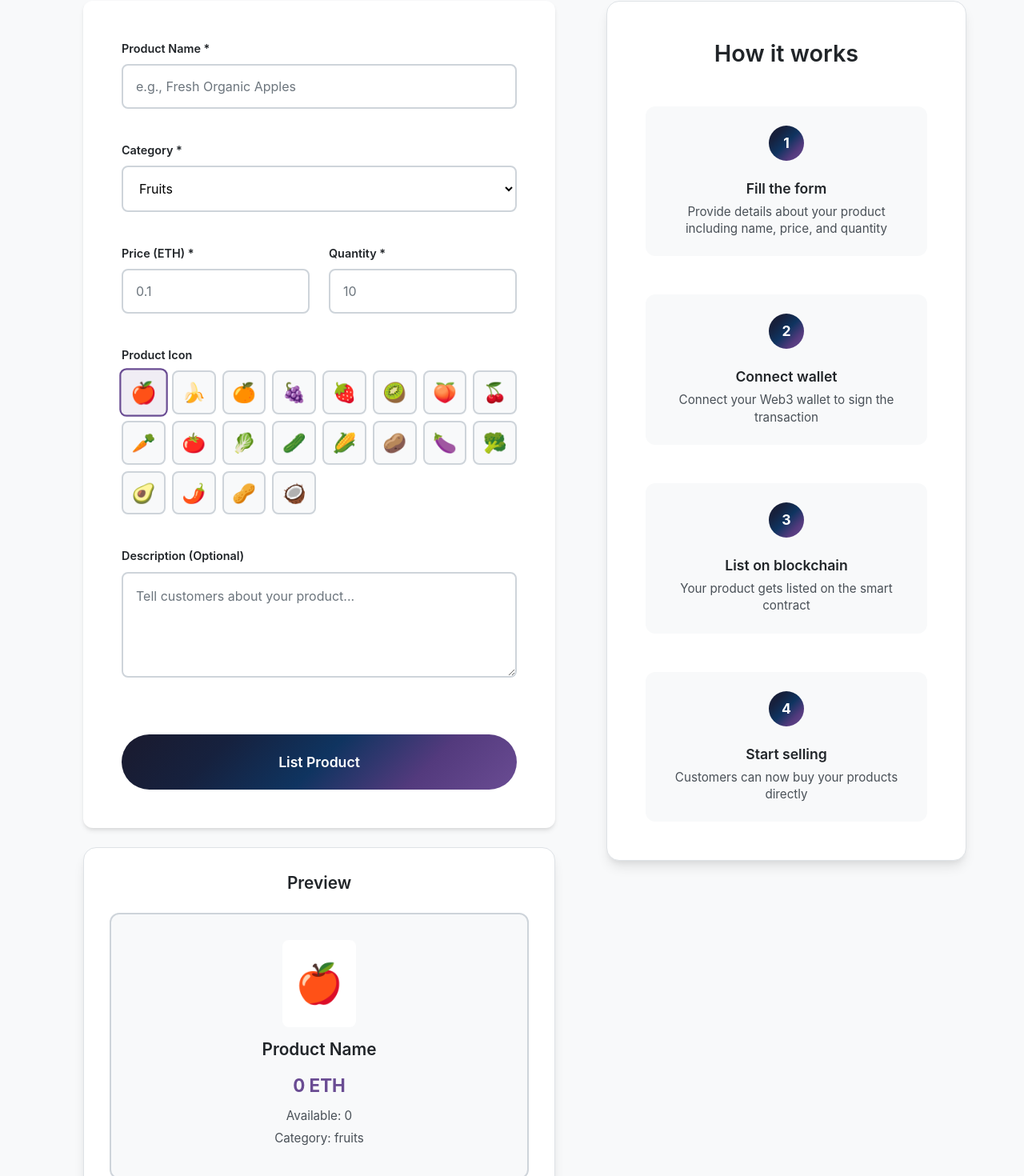
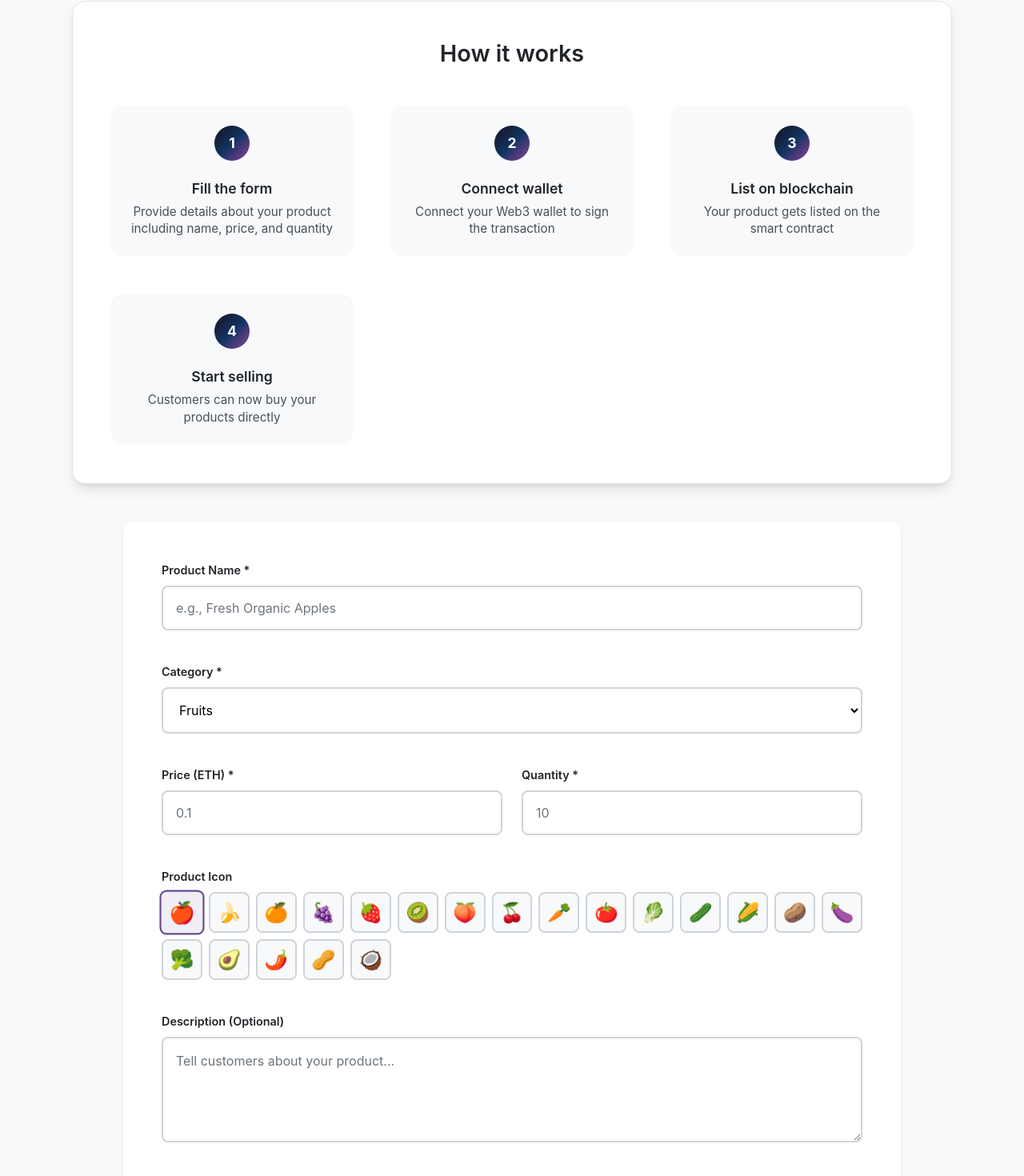
Before and after one commit to subhajitlucky/DeMarket, a React (Vite) app in the folder client/: page /sell in a window 1280 px wide. Shown: the part 268-1738 px from the top of the page at 80% size. Built offline with nearby package versions, Linux system fonts and the light colour scheme.

Commit message:
fixing sell

```diff
--- a/client/src/pages/SellPage.jsx
+++ b/client/src/pages/SellPage.jsx
@@ -69,6 +69,40 @@ const SellPage = () => {
             <p>Sell your fresh produce directly to customers on the blockchain</p>
           </div>
         </header>
+
+        <div className="sell-info">
+          <h3>How it works</h3>
+          <div className="info-steps">
+            <div className="step">
+              <div className="step-number">1</div>
+              <div className="step-content">
+                <h4>Fill the form</h4>
+                <p>Provide details about your product including name, price, and quantity</p>
+              </div>
+            </div>
+            <div className="step">
+              <div className="step-number">2</div>
+              <div className="step-content">
+                <h4>Connect wallet</h4>
+                <p>Connect your Web3 wallet to sign the transaction</p>
+              </div>
+            </div>
+            <div className="step">
+              <div className="step-number">3</div>
+              <div className="step-content">
+                <h4>List on blockchain</h4>
+                <p>Your product gets listed on the smart contract</p>
+              </div>
+            </div>
+            <div className="step">
+              <div className="step-number">4</div>
+              <div className="step-content">
+                <h4>Start selling</h4>
+                <p>Customers can now buy your products directly</p>
+              </div>
+            </div>
+          </div>
+        </div>
 
         <div className="sell-content">
           <div className="container">
@@ -195,41 +229,7 @@ const SellPage = () => {
               </div>
             </div>
           </div>
-        </div>
-
-        <div className="sell-info">
-          <h3>How it works</h3>
-          <div className="info-steps">
-            <div className="step">
-              <div className="step-number">1</div>
-              <div className="step-content">
-                <h4>Fill the form</h4>
-                <p>Provide details about your product including name, price, and quantity</p>
-              </div>
-            </div>
-            <div className="step">
-              <div className="step-number">2</div>
-              <div className="step-content">
-                <h4>Connect wallet</h4>
-                <p>Connect your Web3 wallet to sign the transaction</p>
-              </div>
-            </div>
-            <div className="step">
-              <div className="step-number">3</div>
-              <div className="step-content">
-                <h4>List on blockchain</h4>
-                <p>Your product gets listed on the smart contract</p>
-              </div>
-            </div>
-            <div className="step">
-              <div className="step-number">4</div>
-              <div className="step-content">
-                <h4>Start selling</h4>
-                <p>Customers can now buy your products directly</p>
-              </div>
-            </div>
-            </div>
-          </div>
+                  </div>
         </div>
       </div>
     </div>
--- a/client/src/styles/SellPage.css
+++ b/client/src/styles/SellPage.css
@@ -74,7 +74,7 @@
   box-shadow: var(--shadow-md);
   width: calc(100% - var(--spacing-md) * 2);
   box-sizing: border-box;
-  margin: 0 var(--spacing-md);
+  margin: 0 var(--spacing-md) var(--spacing-xl);
 }
 
 /* Form Styles */
@@ -351,7 +351,7 @@
   }
 
   .sell-info {
-    margin: 0 var(--spacing-lg);
+    margin: 0 var(--spacing-lg) var(--spacing-xl);
     width: calc(100% - var(--spacing-lg) * 2);
   }
 
@@ -413,7 +413,7 @@
   }
 
   .sell-info {
-    margin: 0 var(--spacing-xl);
+    margin: 0 var(--spacing-xl) var(--spacing-xl);
     width: calc(100% - var(--spacing-xl) * 2);
   }
 
@@ -444,33 +444,34 @@
 
 /* Large Tablet / Small Desktop (1024px+) */
 @media (min-width: 1024px) {
+  .sell-info {
+    max-width: 1000px;
+    margin: 0 auto var(--spacing-2xl);
+    padding: var(--spacing-xl);
+    width: auto;
+  }
+
   .sell-content {
-    display: grid;
-    grid-template-columns: 1fr 400px;
-    gap: var(--spacing-xl);
-    align-items: start;
-    max-width: 1200px;
+    display: flex;
+    flex-direction: column;
+    gap: var(--spacing-2xl);
+    max-width: 1000px;
     margin: 0 auto var(--spacing-xl);
     padding: 0 var(--spacing-xl);
   }
 
-  .sell-preview {
-    position: sticky;
-    top: calc(80px + var(--spacing-xl));
-    margin-bottom: 0;
+  .sell-form-container {
+    width: 100%;
+    max-width: 100%;
+    margin: 0 auto var(--spacing-xl);
   }
 
-  .sell-info {
-    max-width: 1200px;
-    margin: 0 auto;
-    padding: 0 var(--spacing-xl);
+  .sell-preview {
     width: 100%;
-  }
-
-  .sell-info .sell-info {
-    margin: 0;
-    padding: var(--spacing-xl);
-    width: 100%;
+    max-width: 600px;
+    margin: 0 auto var(--spacing-xl);
+    position: static;
+    top: auto;
   }
 
   .info-steps {
@@ -485,17 +486,26 @@
     font-size: 2.6rem;
   }
 
+  .sell-info {
+    max-width: 1100px;
+    margin: 0 auto var(--spacing-2xl);
+    padding: var(--spacing-2xl);
+  }
+
   .sell-content {
-    grid-template-columns: 1fr 450px;
+    max-width: 1100px;
     gap: var(--spacing-2xl);
   }
 
   .sell-form-container {
     padding: var(--spacing-2xl);
+    margin: 0 auto var(--spacing-xl);
   }
 
   .sell-preview {
     padding: var(--spacing-2xl);
+    max-width: 700px;
+    margin: 0 auto var(--spacing-xl);
   }
 
   .info-steps {
@@ -515,13 +525,18 @@
 
 /* Large Desktop (1440px+) */
 @media (min-width: 1440px) {
-  .sell-content,
   .sell-info {
-    max-width: 1400px;
+    max-width: 1200px;
+    margin: 0 auto var(--spacing-2xl);
   }
 
   .sell-content {
-    grid-template-columns: 1fr 500px;
+    max-width: 1200px;
+  }
+
+  .sell-preview {
+    max-width: 800px;
+    margin: 0 auto var(--spacing-xl);
   }
 }
 .form-textarea:focus {
```
